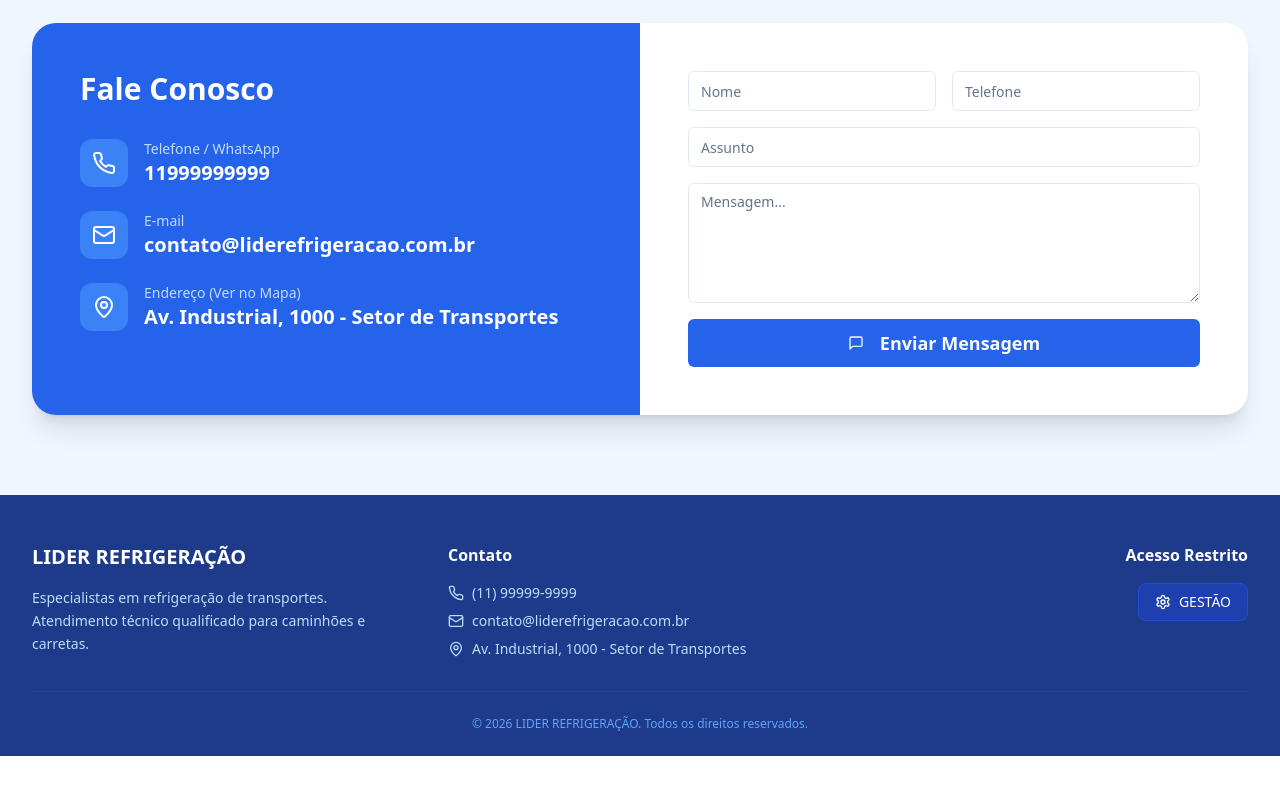
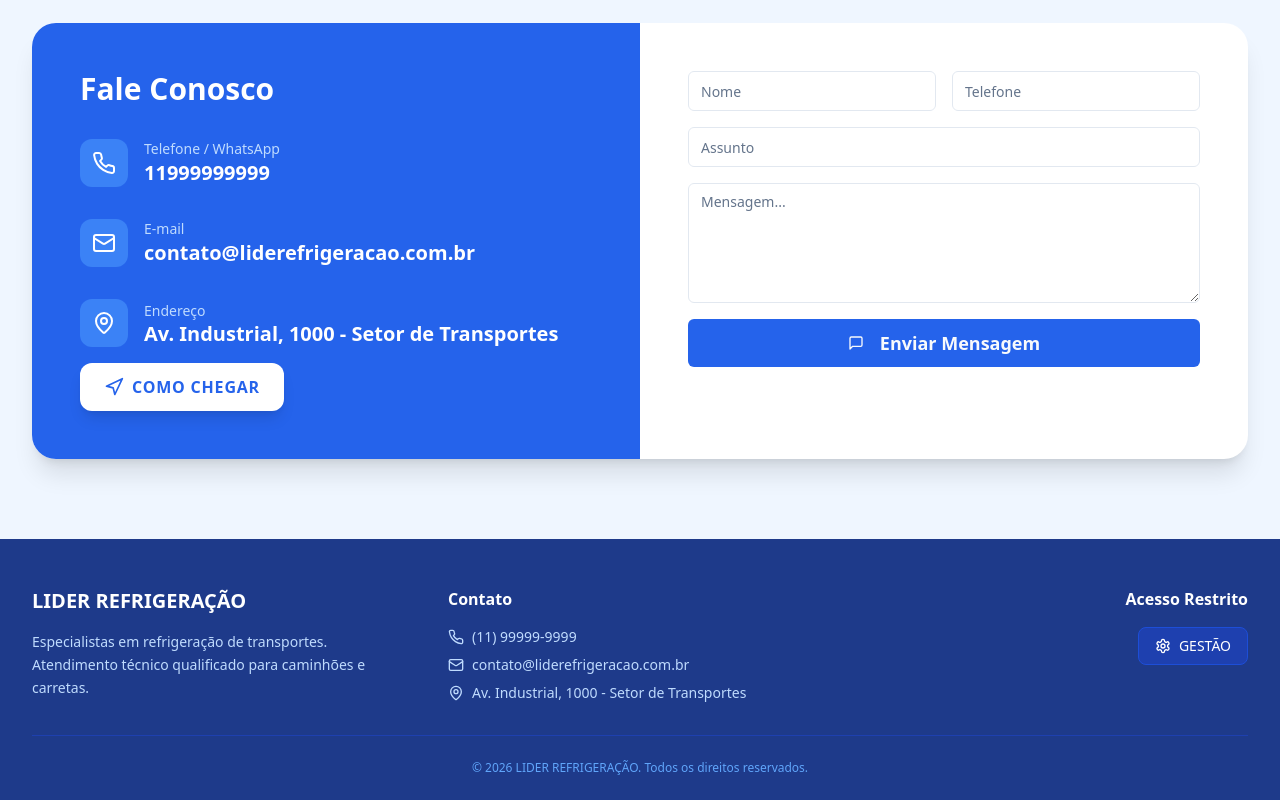
Before and after one commit to analiticosprojetos-netizen/pa-lider-refrigeracao, a React (Vite) app: page / in a window 1280 px wide. Shown: the part 1830-2630 px from the top of the page. Before the commit the page ends 2586 px from the top, so only its background shows below. Built offline with nearby package versions, Linux system fonts and the light colour scheme.

Commit message:
[dyad] Adicionado botão "Como Chegar" e link visual para o Google Maps na seção de contato. - wrote 1 file(s)

```diff
--- a/src/pages/Index.tsx
+++ b/src/pages/Index.tsx
@@ -16,7 +16,8 @@ import {
   MessageSquare,
   ShieldCheck,
   Clock,
-  Users
+  Users,
+  Navigation
 } from 'lucide-react';
 import { Button } from '@/components/ui/button';
 import { Input } from '@/components/ui/input';
@@ -177,7 +178,7 @@ const Index = () => {
             <div className="grid grid-cols-1 lg:grid-cols-2">
               <div className="p-8 lg:p-12 bg-blue-600 text-white">
                 <h2 className="text-3xl font-bold mb-8">Fale Conosco</h2>
-                <div className="space-y-6">
+                <div className="space-y-8">
                   <div className="flex items-center gap-4">
                     <div className="bg-blue-500 p-3 rounded-xl"><Phone size={24} /></div>
                     <div>
@@ -192,6 +193,8 @@ const Index = () => {
                       <p className="text-xl font-bold">{settings.email}</p>
                     </div>
                   </div>
+
+                  <div className="space-y-4">
                     <Tooltip>
                       <TooltipTrigger asChild>
                         <a
@@ -202,8 +205,8 @@ const Index = () => {
                         >
                           <div className="bg-blue-500 p-3 rounded-xl group-hover:bg-blue-400 transition-colors"><MapPin size={24} /></div>
                           <div>
-                          <p className="text-blue-200 text-sm">Endereço (Ver no Mapa)</p>
-                          <p className="text-xl font-bold group-hover:underline">{settings.address}</p>
+                            <p className="text-blue-200 text-sm">Endereço</p>
+                            <p className="text-xl font-bold group-hover:underline leading-tight">{settings.address}</p>
                           </div>
                         </a>
                       </TooltipTrigger>
@@ -211,6 +214,17 @@ const Index = () => {
                         <p className="font-bold">Como chegar? Clique aqui</p>
                       </TooltipContent>
                     </Tooltip>
+
+                    <a
+                      href={mapsUrl}
+                      target="_blank"
+                      rel="noopener noreferrer"
+                      className="inline-flex items-center gap-2 bg-white text-blue-600 px-6 py-3 rounded-xl font-black uppercase tracking-wider hover:bg-blue-50 transition-all shadow-lg hover:scale-105"
+                    >
+                      <Navigation size={20} />
+                      Como Chegar
+                    </a>
+                  </div>
                 </div>
               </div>
               <div className="p-8 lg:p-12">
```
Lines whose indentation alone changed are shown as unchanged.
